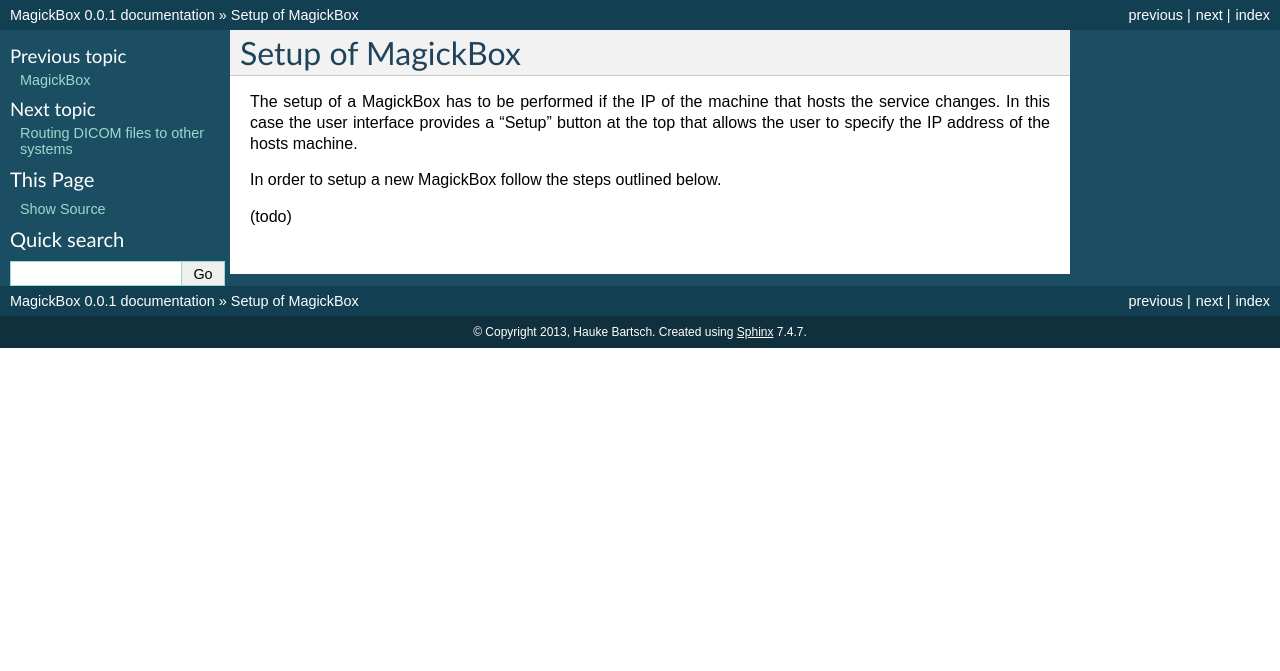
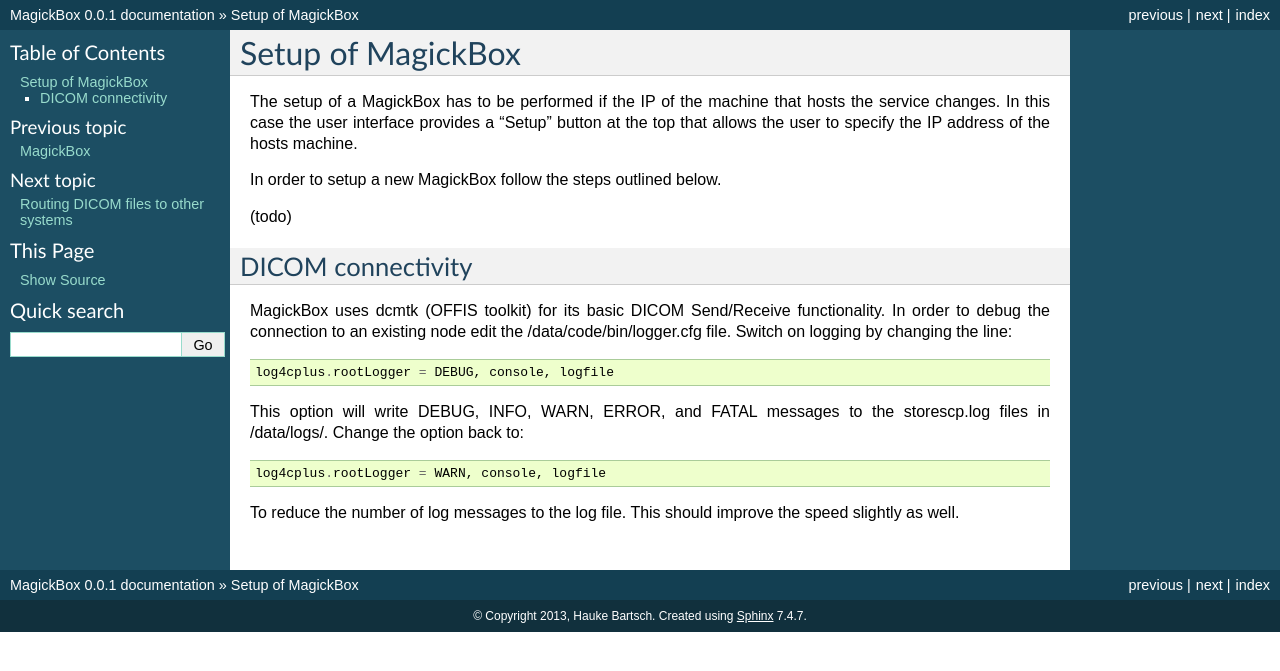
Before and after one commit to HaukeBartsch/MagickBox, a Sphinx documentation site: the page built from code/documentation/docs/source/Setup.rst, in a window 1280 px wide. Shown: the top 671 px of the page. Built offline with Sphinx 7.4.7, drawn with Linux system fonts in a browser that asks for light colours.

Commit message:
add example for how to change log level to debug DICOM connectivity

```diff
--- a/code/documentation/docs/source/Setup.rst
+++ b/code/documentation/docs/source/Setup.rst
@@ -9,3 +9,16 @@
 In order to setup a new MagickBox follow the steps outlined below.
 
 (todo)
+
+DICOM connectivity
+==================
+
+MagickBox uses dcmtk (OFFIS toolkit) for its basic DICOM Send/Receive functionality. In order to debug the connection to an existing node edit the /data/code/bin/logger.cfg file. Switch on logging by changing the line::
+
+  log4cplus.rootLogger = DEBUG, console, logfile
+
+This option will write DEBUG, INFO, WARN, ERROR, and FATAL messages to the storescp.log files in /data/logs/. Change the option back to::
+
+  log4cplus.rootLogger = WARN, console, logfile
+
+To reduce the number of log messages to the log file. This should improve the speed slightly as well.
```
